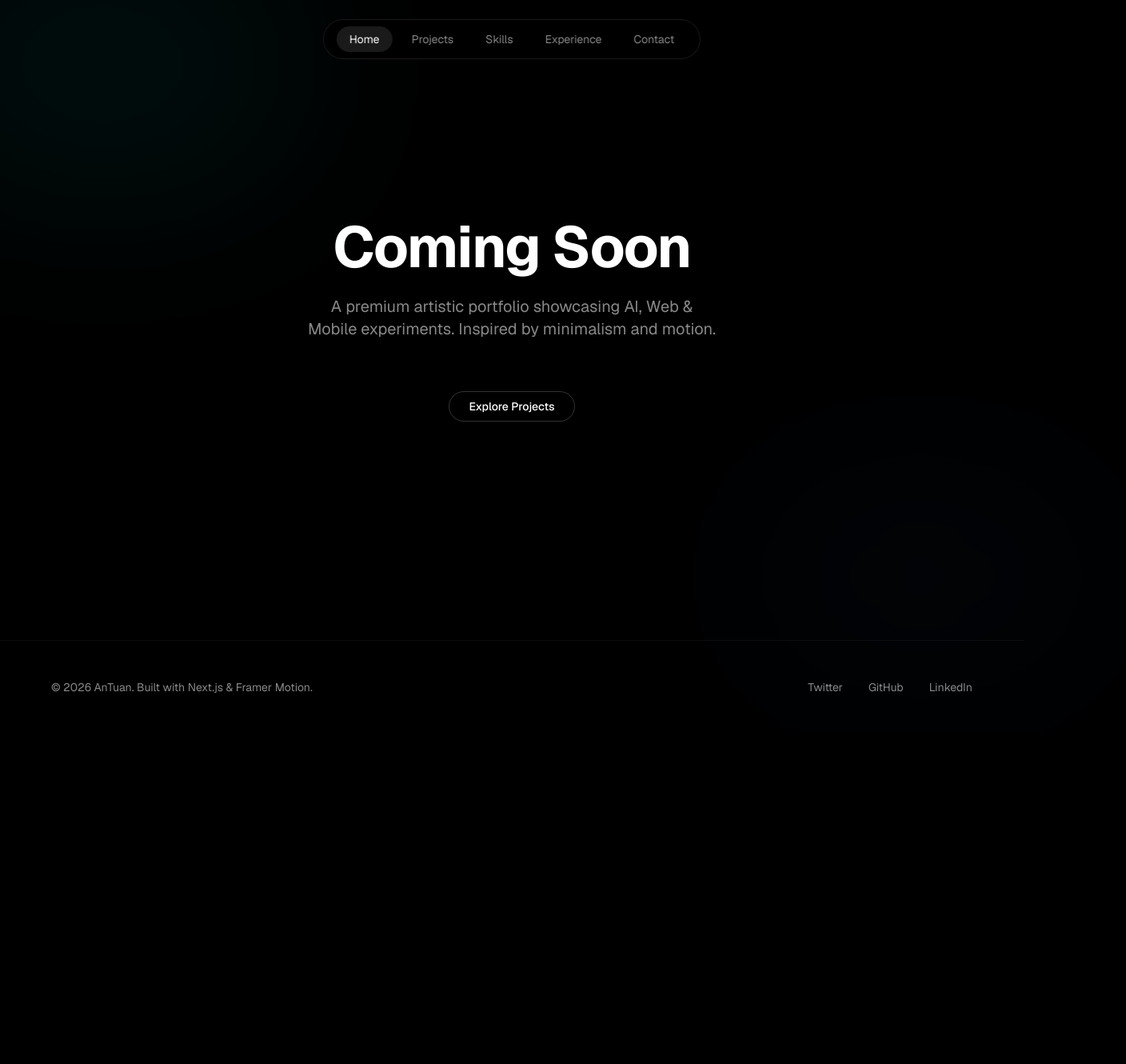
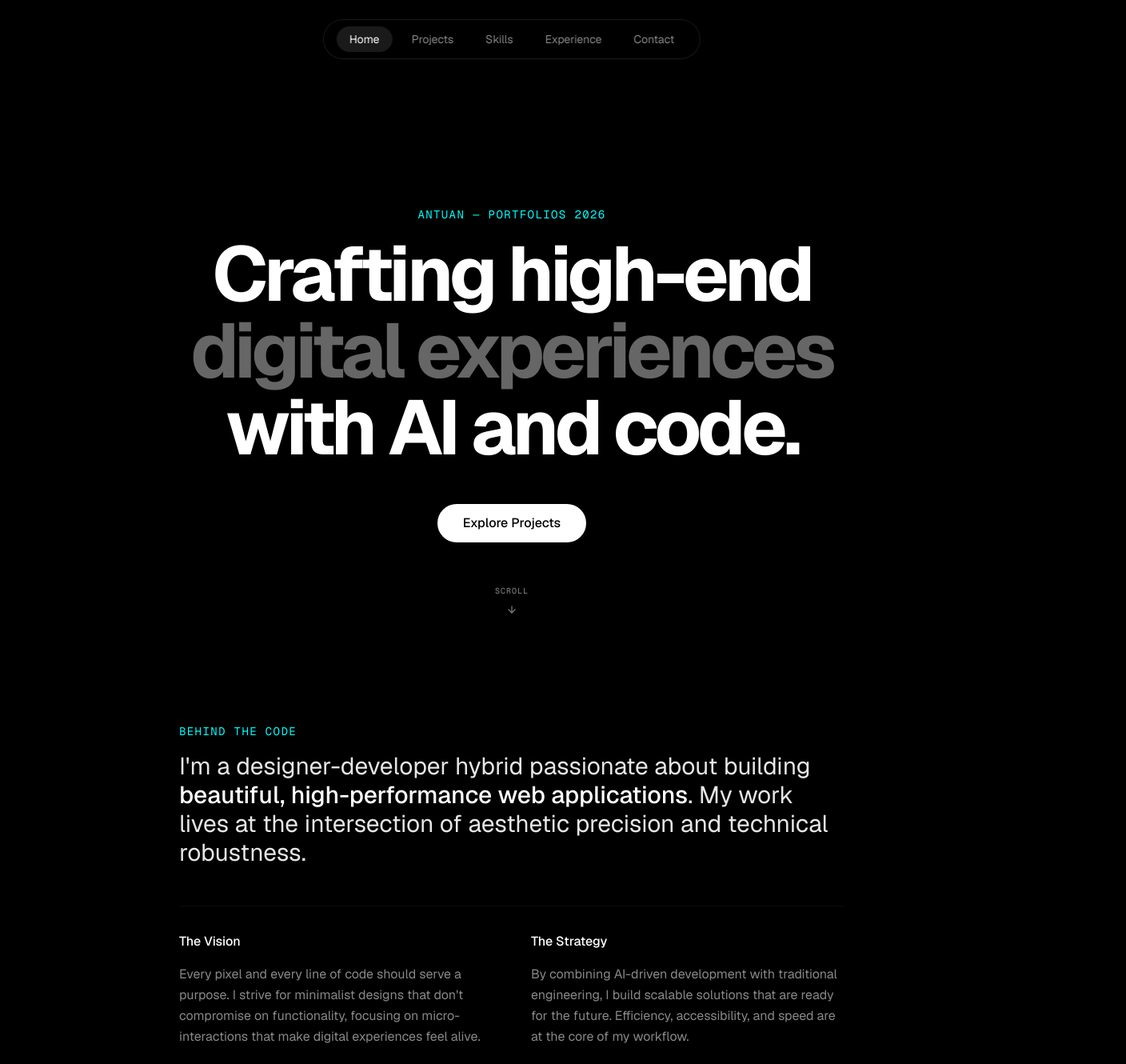
Before and after one commit to atta-161/portfolio, a Next.js app: page / in a window 1280 px wide. Shown: the top 1330 px of the page at 80% size, 1408 px wide, since content can reach past the window. Before the commit the page ends 917 px from the top, so only its background shows below. Built offline with nearby package versions, Linux system fonts and the light colour scheme.

Commit message:
docs(phase-2): complete core identity

```diff
--- a/src/app/page.tsx
+++ b/src/app/page.tsx
@@ -1,39 +1,47 @@
 "use client";
 
-import { motion } from "framer-motion";
+import React, { useEffect } from "react";
+import { motion, useMotionValue, useSpring } from "framer-motion";
+import GrainyBackground from "@/components/GrainyBackground";
+import HeroSection from "@/components/sections/HeroSection";
+import AboutSection from "@/components/sections/AboutSection";
 
 export default function Home() {
+  const mouseX = useMotionValue(0);
+  const mouseY = useMotionValue(0);
+
+  const springConfig = { damping: 25, stiffness: 150 };
+  const smoothX = useSpring(mouseX, springConfig);
+  const smoothY = useSpring(mouseY, springConfig);
+
+  useEffect(() => {
+    const handleMouseMove = (e: MouseEvent) => {
+      mouseX.set(e.clientX);
+      mouseY.set(e.clientY);
+    };
+
+    window.addEventListener("mousemove", handleMouseMove);
+    return () => window.removeEventListener("mousemove", handleMouseMove);
+  }, [mouseX, mouseY]);
+
   return (
-    <main className="flex flex-col items-center justify-center min-h-screen p-8 text-center bg-black overflow-hidden font-sans">
+    <main className="relative min-h-screen w-full bg-black overflow-x-hidden selection:bg-accent selection:text-black">
+      <GrainyBackground />
+
+      {/* Cursor Follower Glow */}
       <motion.div
-        initial={{ opacity: 0, y: 20 }}
-        animate={{ opacity: 1, y: 0 }}
-        transition={{ duration: 0.8, ease: "easeOut" }}
-        className="space-y-6"
-      >
-        <h1 className="text-5xl md:text-7xl font-bold tracking-tight text-white glow-hover">
-          Coming Soon
-        </h1>
-        <p className="text-xl text-muted max-w-lg mx-auto">
-          A premium artistic portfolio showcasing AI, Web & Mobile experiments.
-          Inspired by minimalism and motion.
-        </p>
-        <motion.div
-          initial={{ opacity: 0 }}
-          animate={{ opacity: 1 }}
-          transition={{ delay: 1, duration: 1 }}
-          className="pt-10"
-        >
-          <div className="inline-block px-6 py-2 border border-white/20 rounded-full text-sm font-medium hover:border-white transition-colors cursor-pointer">
-            Explore Projects
-          </div>
-        </motion.div>
-      </motion.div>
+        className="fixed top-0 left-0 h-[400px] w-[400px] rounded-full bg-accent/10 blur-[120px] pointer-events-none z-[-10]"
+        style={{
+          x: smoothX,
+          y: smoothY,
+          translateX: "-50%",
+          translateY: "-50%",
+        }}
+      />
 
-      {/* Background Polish */}
-      <div className="absolute top-0 left-0 w-full h-full opacity-30 pointer-events-none">
-        <div className="absolute top-[-10%] left-[-10%] w-[40%] h-[40%] bg-accent/20 blur-[120px] rounded-full" />
-        <div className="absolute bottom-[-10%] right-[-10%] w-[40%] h-[40%] bg-blue-500/10 blur-[120px] rounded-full" />
+      <div className="relative z-10 flex flex-col pt-32 px-8">
+        <HeroSection />
+        <AboutSection />
       </div>
     </main>
   );
--- /dev/null
+++ b/src/components/GrainyBackground.tsx
@@ -0,0 +1,24 @@
+import React from "react";
+
+export default function GrainyBackground() {
+  return (
+    <div className="fixed inset-0 -z-20 h-full w-full bg-black overflow-hidden pointer-events-none">
+      {/* Subtle Gradients for depth */}
+      <div className="absolute top-[-10%] left-[-10%] w-[50%] h-[50%] bg-accent/10 blur-[120px] rounded-full" />
+      <div className="absolute bottom-[-10%] right-[-10%] w-[50%] h-[50%] bg-blue-500/10 blur-[120px] rounded-full" />
+
+      {/* Noise Texture layer */}
+      <svg className="absolute inset-0 h-full w-full opacity-[0.15] filter contrast-150 brightness-100">
+        <filter id="noiseFilter">
+          <feTurbulence
+            type="fractalNoise"
+            baseFrequency="0.65"
+            numOctaves="3"
+            stitchTiles="stitch"
+          />
+        </filter>
+        <rect width="100%" height="100%" filter="url(#noiseFilter)" />
+      </svg>
+    </div>
+  );
+}
--- /dev/null
+++ b/src/components/sections/AboutSection.tsx
@@ -0,0 +1,48 @@
+"use client";
+
+import React from "react";
+import { motion } from "framer-motion";
+
+export default function AboutSection() {
+  return (
+    <section id="about" className="py-24 px-8 max-w-4xl mx-auto">
+      <motion.div
+        initial={{ opacity: 0, y: 30 }}
+        whileInView={{ opacity: 1, y: 0 }}
+        viewport={{ once: true, margin: "-100px" }}
+        transition={{ duration: 1, ease: [0.215, 0.61, 0.355, 1] }}
+        className="space-y-12"
+      >
+        <div className="space-y-4">
+          <h2 className="text-accent text-sm font-mono uppercase tracking-widest">
+            Behind the code
+          </h2>
+          <p className="text-2xl md:text-3xl leading-relaxed text-white/90">
+            I&apos;m a designer-developer hybrid passionate about building
+            <span className="text-white font-medium"> beautiful, high-performance web applications</span>.
+            My work lives at the intersection of aesthetic precision and technical robustness.
+          </p>
+        </div>
+
+        <div className="grid md:grid-cols-2 gap-12 pt-8 border-t border-white/5">
+          <div className="space-y-4">
+            <h3 className="text-white font-medium">The Vision</h3>
+            <p className="text-muted leading-relaxed">
+              Every pixel and every line of code should serve a purpose.
+              I strive for minimalist designs that don&apos;t compromise on functionality,
+              focusing on micro-interactions that make digital experiences feel alive.
+            </p>
+          </div>
+          <div className="space-y-4">
+            <h3 className="text-white font-medium">The Strategy</h3>
+            <p className="text-muted leading-relaxed">
+              By combining AI-driven development with traditional engineering,
+              I build scalable solutions that are ready for the future.
+              Efficiency, accessibility, and speed are at the core of my workflow.
+            </p>
+          </div>
+        </div>
+      </motion.div>
+    </section>
+  );
+}
--- /dev/null
+++ b/src/components/sections/HeroSection.tsx
@@ -0,0 +1,80 @@
+"use client";
+
+import React from "react";
+import { motion } from "framer-motion";
+import { ArrowDown } from "lucide-react";
+
+const containerVariants = {
+  hidden: { opacity: 0 },
+  visible: {
+    opacity: 1,
+    transition: {
+      staggerChildren: 0.15,
+      delayChildren: 0.3,
+    },
+  },
+};
+
+const itemVariants = {
+  hidden: { opacity: 0, y: 20 },
+  visible: {
+    opacity: 1,
+    y: 0,
+    transition: {
+      duration: 0.8,
+      ease: [0.215, 0.61, 0.355, 1], // Custom cubic-bezier for Rauno-style feel
+    },
+  },
+};
+
+export default function HeroSection() {
+  return (
+    <section className="min-h-[85vh] flex flex-col items-center justify-center relative">
+      <motion.div
+        variants={containerVariants}
+        initial="hidden"
+        animate="visible"
+        className="text-center max-w-4xl"
+      >
+        <motion.p
+          variants={itemVariants}
+          className="text-accent text-sm font-mono tracking-widest uppercase mb-4"
+        >
+          AnTuan — Portfolios 2026
+        </motion.p>
+
+        <motion.h1
+          variants={itemVariants}
+          className="text-5xl md:text-8xl font-bold tracking-tighter text-white mb-8"
+        >
+          Crafting high-end <br />
+          <span className="text-white/40">digital experiences</span> <br />
+          with AI and code.
+        </motion.h1>
+
+        <motion.div variants={itemVariants} className="pt-4">
+          <button className="group relative px-8 py-3 bg-white text-black font-medium rounded-full overflow-hidden transition-all hover:scale-105 active:scale-95">
+            <span className="relative z-10">Explore Projects</span>
+            <div className="absolute inset-0 bg-accent/20 translate-y-full group-hover:translate-y-0 transition-transform duration-300" />
+          </button>
+        </motion.div>
+      </motion.div>
+
+      {/* Scroll Indicator */}
+      <motion.div
+        initial={{ opacity: 0 }}
+        animate={{ opacity: 1 }}
+        transition={{ delay: 1.5, duration: 1 }}
+        className="absolute bottom-10 left-1/2 -translate-x-1/2 flex flex-col items-center gap-2"
+      >
+        <span className="text-[10px] font-mono uppercase tracking-widest text-muted">Scroll</span>
+        <motion.div
+          animate={{ y: [0, 5, 0] }}
+          transition={{ repeat: Infinity, duration: 2, ease: "easeInOut" }}
+        >
+          <ArrowDown size={14} className="text-muted" />
+        </motion.div>
+      </motion.div>
+    </section>
+  );
+}
```
Also changed, not shown: .gsd/ROADMAP.md, .gsd/STATE.md, .gsd/phases/2/VERIFICATION.md (added).
